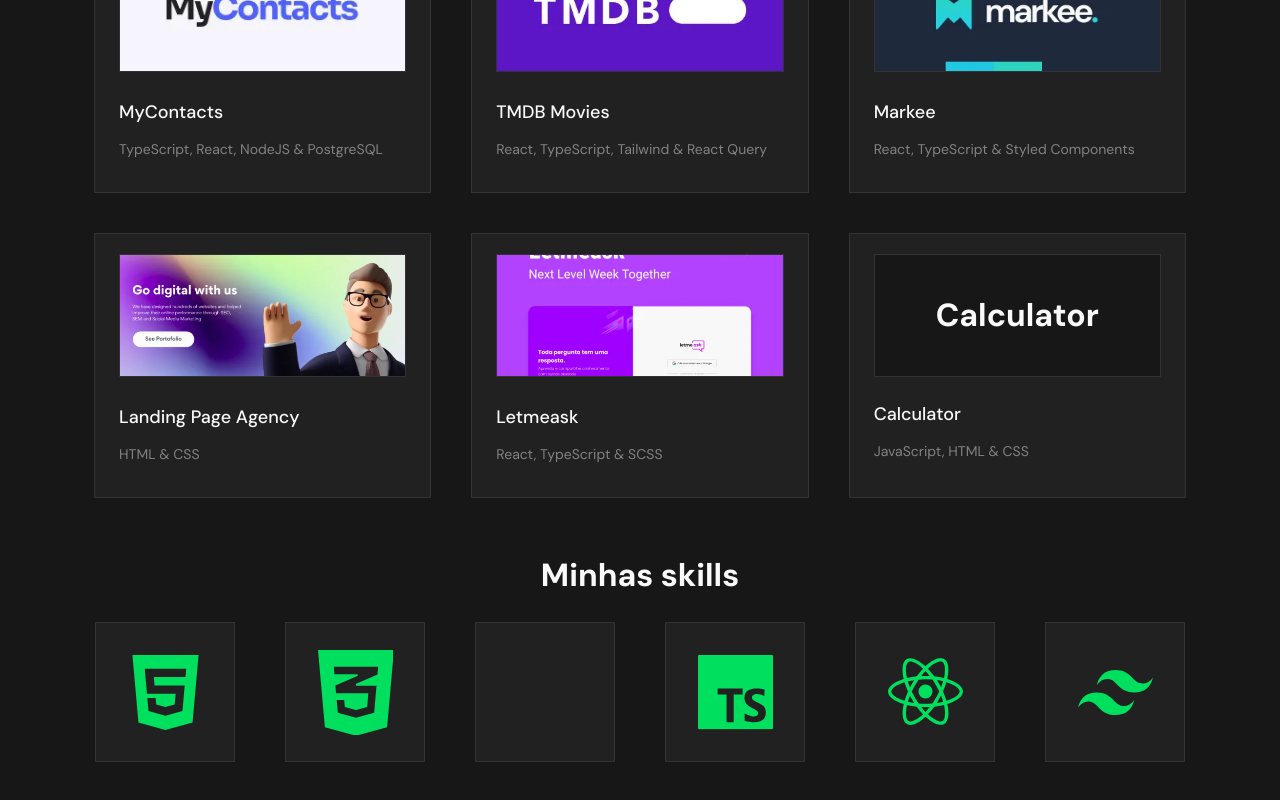
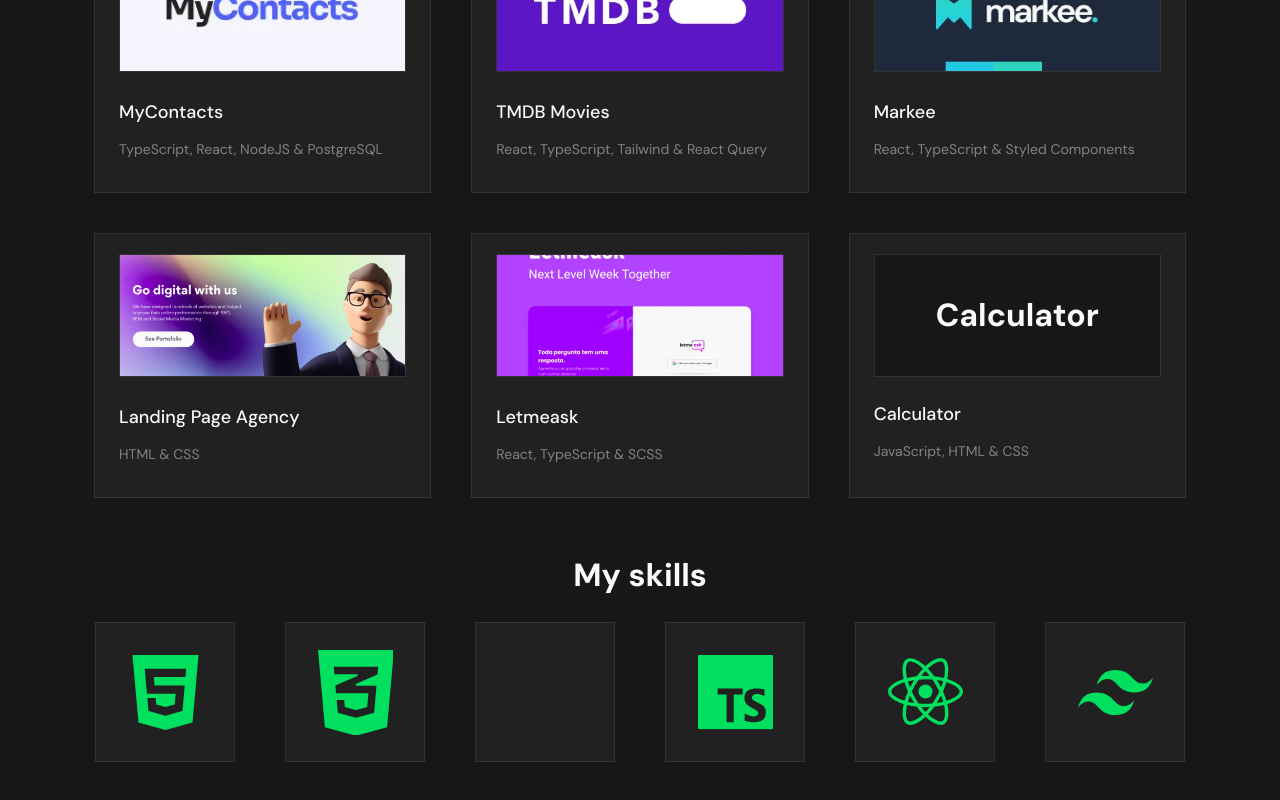
Before and after one commit to erickgust/portfolio, a React (Vite) app: page / in a window 1280 px wide. Shown: the part 1276-2076 px from the top of the page. Built offline with nearby package versions, Linux system fonts and the light colour scheme; some icons are missing.

Commit message:
feat(skills): add i18n for skills section

```diff
--- a/src/locales/en.json
+++ b/src/locales/en.json
@@ -32,6 +32,9 @@
       "title": "Projects",
       "projectLabel": "Link to the project {{name}}",
       "projectAlt": "Image of the project {{name}}"
+    },
+    "skills": {
+      "title": "My skills"
     }
   }
 }
--- a/src/locales/pt.json
+++ b/src/locales/pt.json
@@ -32,6 +32,9 @@
       "title": "Projetos",
       "projectLabel": "Link para o projeto {{name}}",
       "projectAlt": "Imagem do projeto {{name}}"
+    },
+    "skills": {
+      "title": "Minhas skills"
     }
   }
 }
--- a/src/skills/skills.tsx
+++ b/src/skills/skills.tsx
@@ -2,6 +2,7 @@ import { Section } from '@/resources/section'
 import { Title } from '@/resources/title'
 import * as icon from '@/ui/skills-icons'
 import * as S from './skills-styles'
+import { useTranslation } from 'react-i18next'
 
 type Lang = 'react' | 'typescript' | 'javascript' | 'html' | 'css' | 'tailwind'
 
@@ -27,9 +28,11 @@ function SkillsCard ({ lang }: SkillsCardProps) {
 }
 
 export function Skills () {
+  const { t } = useTranslation()
+
   return (
     <Section>
-      <Title id='skills'>Minhas skills</Title>
+      <Title id='skills'>{t('skills.title')}</Title>
 
       <S.Container>
         <SkillsCard lang='html'/>
```
